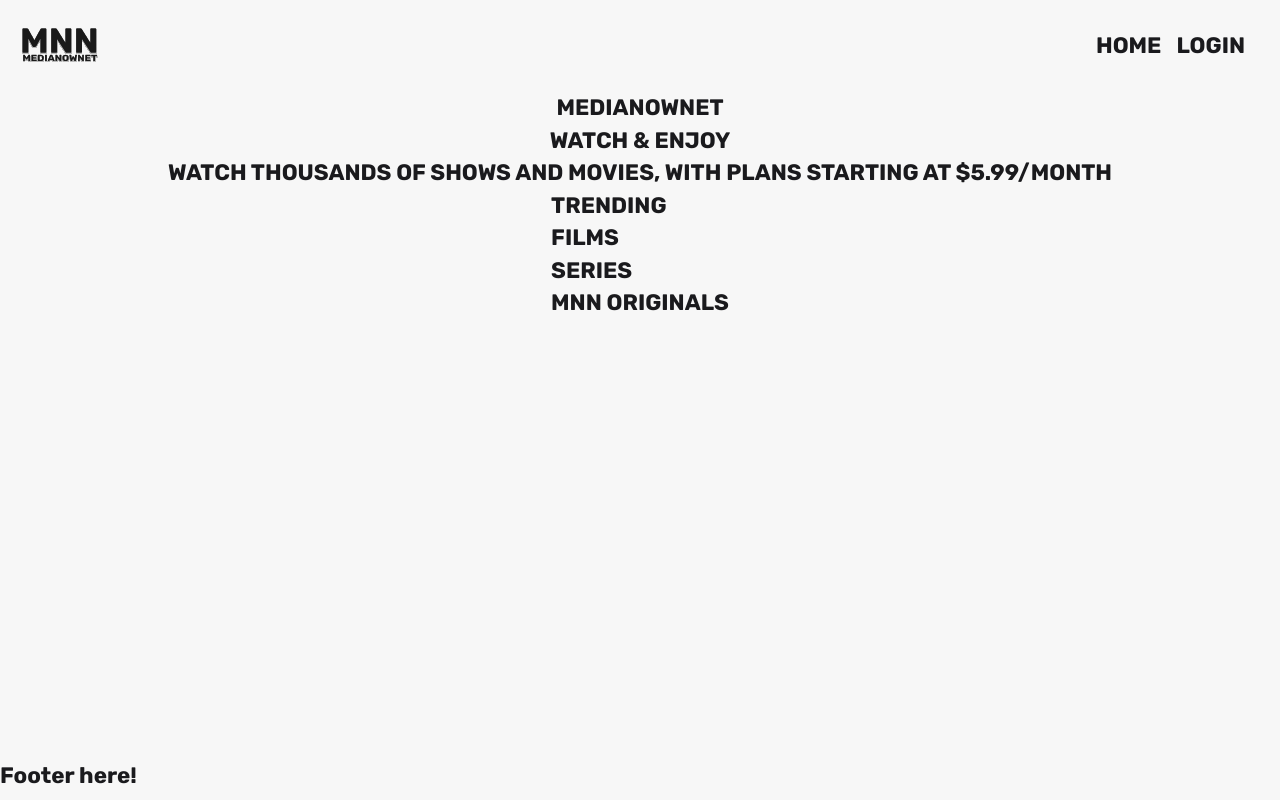
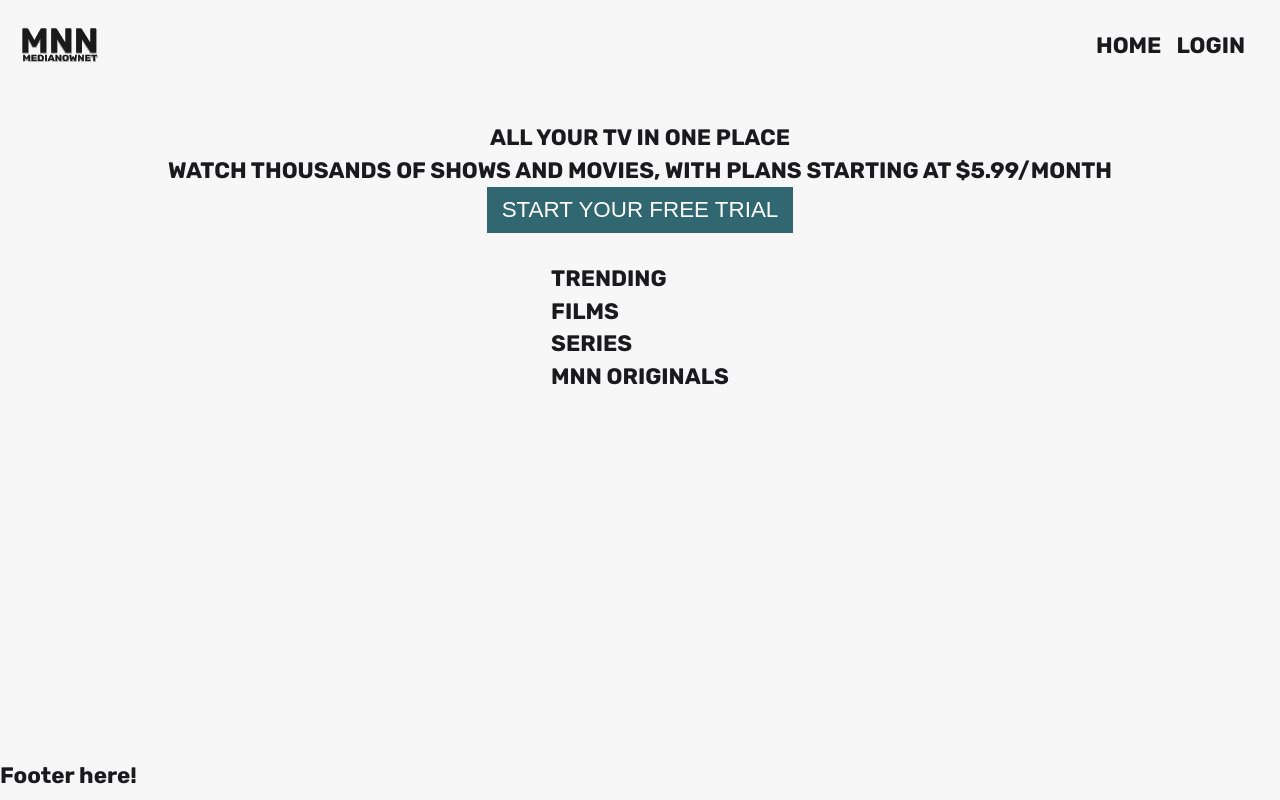
Before and after one commit to hellyprog/MediaNowNet, an Angular app in the folder MediaNowNet.UI/MediaNowNet/: page /home in a window 1280 px wide. Built offline with nearby package versions, Linux system fonts and the light colour scheme.

Commit message:
Added button mixins

```diff
--- a/MediaNowNet.UI/MediaNowNet/src/app/home/components/home/home.component.html
+++ b/MediaNowNet.UI/MediaNowNet/src/app/home/components/home/home.component.html
@@ -1,8 +1,8 @@
-<div class="home-container">
-  <div>MediaNowNet</div>
-  <div>Watch & Enjoy</div>
-  <div *ngIf="showSubscriptionMessage">
-    Watch thousands of shows and movies, with plans starting at $5.99/month
+<div class="home__container">
+  <div *ngIf="showSubscriptionMessage" class="subscription-message">
+    <div>All Your TV In One Place</div>
+    <div>Watch thousands of shows and movies, with plans starting at $5.99/month</div>
+    <button class="start-trial-button">Start your free trial</button>
   </div>
   <div>
     <div>Trending</div>
--- a/MediaNowNet.UI/MediaNowNet/src/app/home/components/home/home.component.scss
+++ b/MediaNowNet.UI/MediaNowNet/src/app/home/components/home/home.component.scss
@@ -1,15 +1,30 @@
 @import '../../../shared/styles/colors';
 @import '../../../shared/styles/placeholders';
+@import '../../../shared/styles/mixins';
 
 :host(.home-component) {
   @extend %route-component;
 }
 
-.home-container {
+.home__container {
   align-items: center;
   display: flex;
   flex-direction: column;
   height: 100%;
+  padding: 20px 0;
   text-transform: uppercase;
   width: 100%;
+
+  .subscription-message {
+    align-items: center;
+    display: flex;
+    flex-direction: column;
+    justify-content: center;
+    padding: 30px 0;
+    width: 100%;
+  }
+
+  .start-trial-button {
+    @include standart-button;
+  }
 }
--- a/MediaNowNet.UI/MediaNowNet/src/app/shared/styles/_colors.scss
+++ b/MediaNowNet.UI/MediaNowNet/src/app/shared/styles/_colors.scss
@@ -1,6 +1,7 @@
+$active-header-background: #7DA2A9;
+$dark-background: #316771;
+$dark-font: #1A1A1D;
 $glowing-text-start: #B1CACE;
 $glowing-text-end: #7DA2A9;
 $light-font: #FFFFFF;
-$dark-font: #1A1A1D;
 $page-background: #F7F7F7;
-$active-header-background: #7DA2A9;
--- /dev/null
+++ b/MediaNowNet.UI/MediaNowNet/src/app/shared/styles/_mixins.scss
@@ -0,0 +1,17 @@
+@import './colors';
+
+@mixin standart-button {
+    background: $dark-background;
+    border: none;
+    color: $light-font;
+    cursor: pointer;
+    font-size: 1em;
+    outline: none;
+    padding: 10px 15px;
+    text-transform: uppercase;
+    transition: ease 0.1s;
+
+    &:hover {
+        transform: translateY(-3px);
+    }
+}
```
